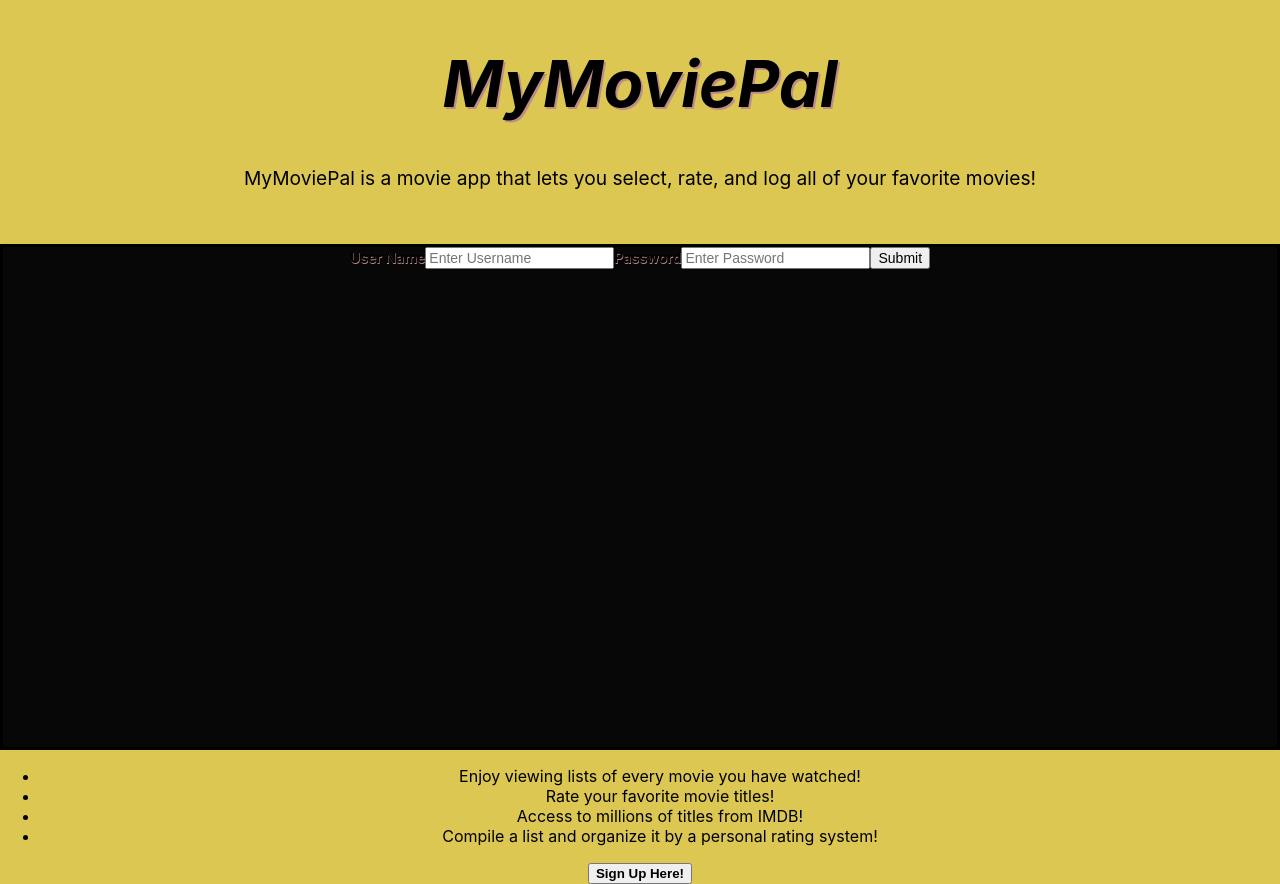
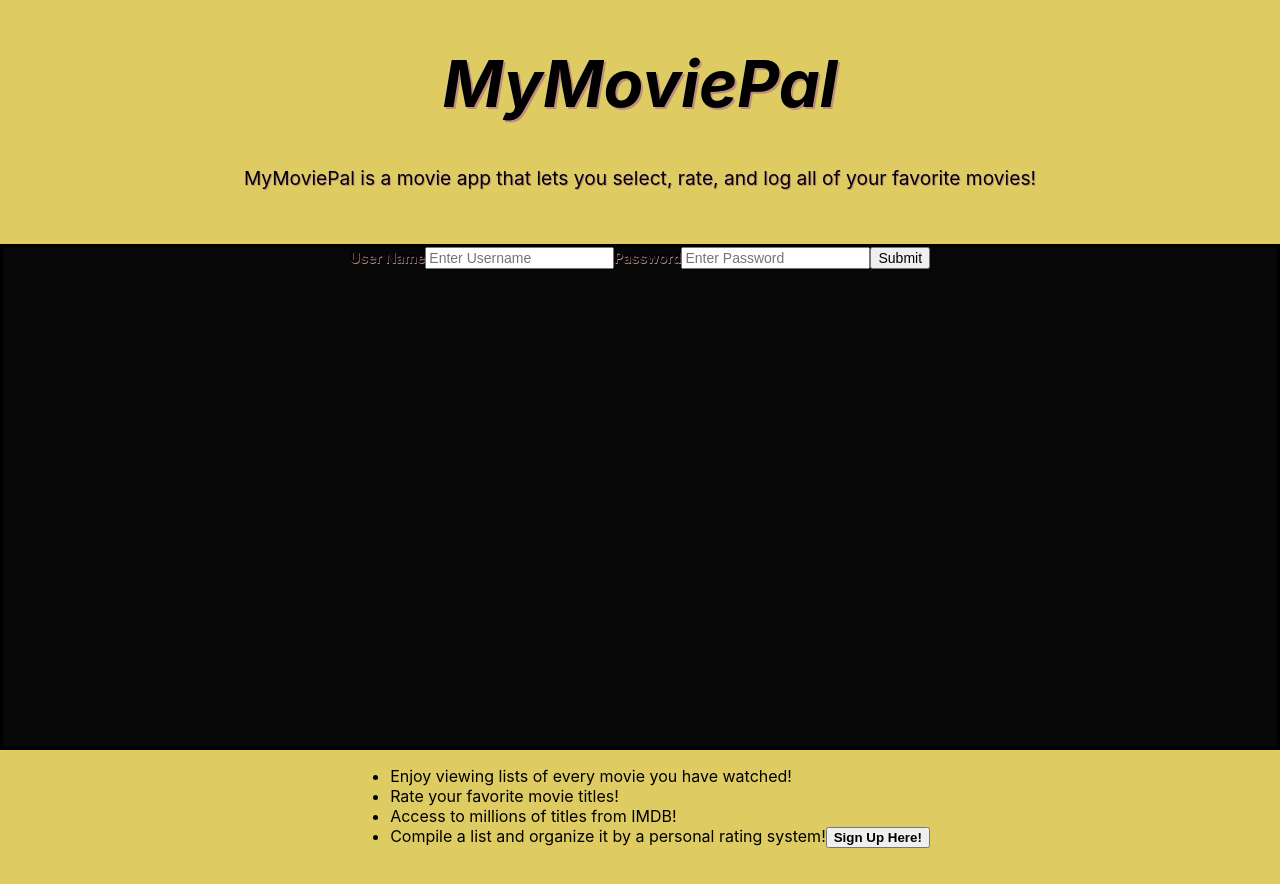
Before and after one commit to Allen-Craig/MyMoviePal, a React (Create React App) app: page / in a window 1280 px wide. After the commit the page ends 862 px from the top, so only its background shows below. Built offline with nearby package versions, Linux system fonts and the light colour scheme.

Commit message:
Small cosmetic updates to App

```diff
--- a/src/App.css
+++ b/src/App.css
@@ -1,5 +1,5 @@
 body {
-  background-color: rgb(219, 199, 82);
+  background-color: rgba(219, 199, 82, 0.9);
   /* background-image: url("https://i.imgur.com/prxM7VG.jpg");
   background-repeat: no-repeat;
   background-size: cover;
@@ -11,6 +11,7 @@ body {
     Ubuntu, Cantarell, "Open Sans", "Helvetica Neue", sans-serif;
 }
 p {
+  text-shadow: 1px 1px #bd8c8c;
   font-size: larger;
 }
 h1 {
@@ -21,8 +22,7 @@ h1 {
 }
 
 h3 {
-  text-shadow: 2px 2px #702a2a;
-  color: white;
+  text-shadow: 1px 1px #bd8c8c;
 }
 
 form * {
@@ -58,3 +58,9 @@ table {
   border-collapse: collapse;
   width: 100%;
 }
+
+ul {
+  display: inline-block;
+  text-align: left;
+  justify-content: center;
+}
```
